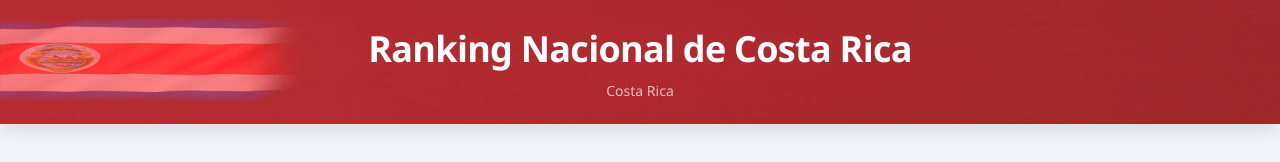
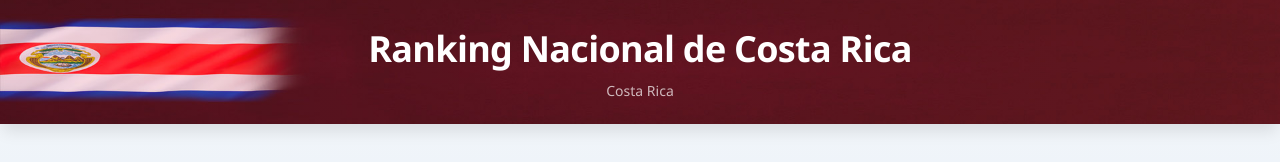
Before and after one commit to fralemanl/RankingELOCR, a Next.js app: page /elo in a window 1280 px wide. Shown: the top 162 px of the page. Built offline with nearby package versions, Linux system fonts and the light colour scheme; no server answers.

Commit message:
colores del ranking3

```diff
--- a/src/app/layout.js
+++ b/src/app/layout.js
@@ -25,7 +25,7 @@ export default function RootLayout({ children }) {
           <div style={{
             position: 'absolute',
             inset: 0,
-            background: 'linear-gradient(to right, rgba(336, 64, 63, 0.65), rgba(336, 64, 63, 0.55))',
+            background: 'linear-gradient(to right, rgba(336, 64, 63, 0.15), rgba(336, 64, 63, 0.25))',
           }} />
           <div style={{ maxWidth: '80rem', margin: '0 auto', padding: '1.5rem 1rem', position: 'relative' }}>
             <div style={{ display: 'flex', flexDirection: 'column', alignItems: 'center', justifyContent: 'center', textAlign: 'center' }}>
```
